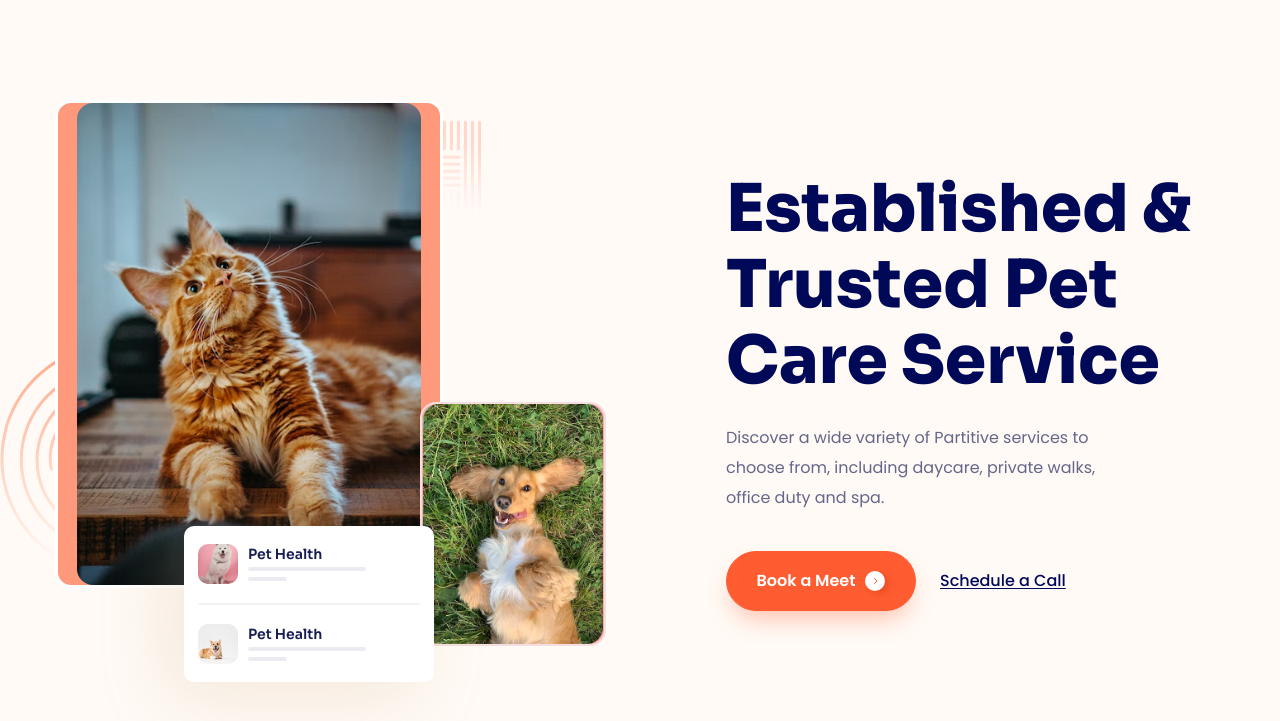
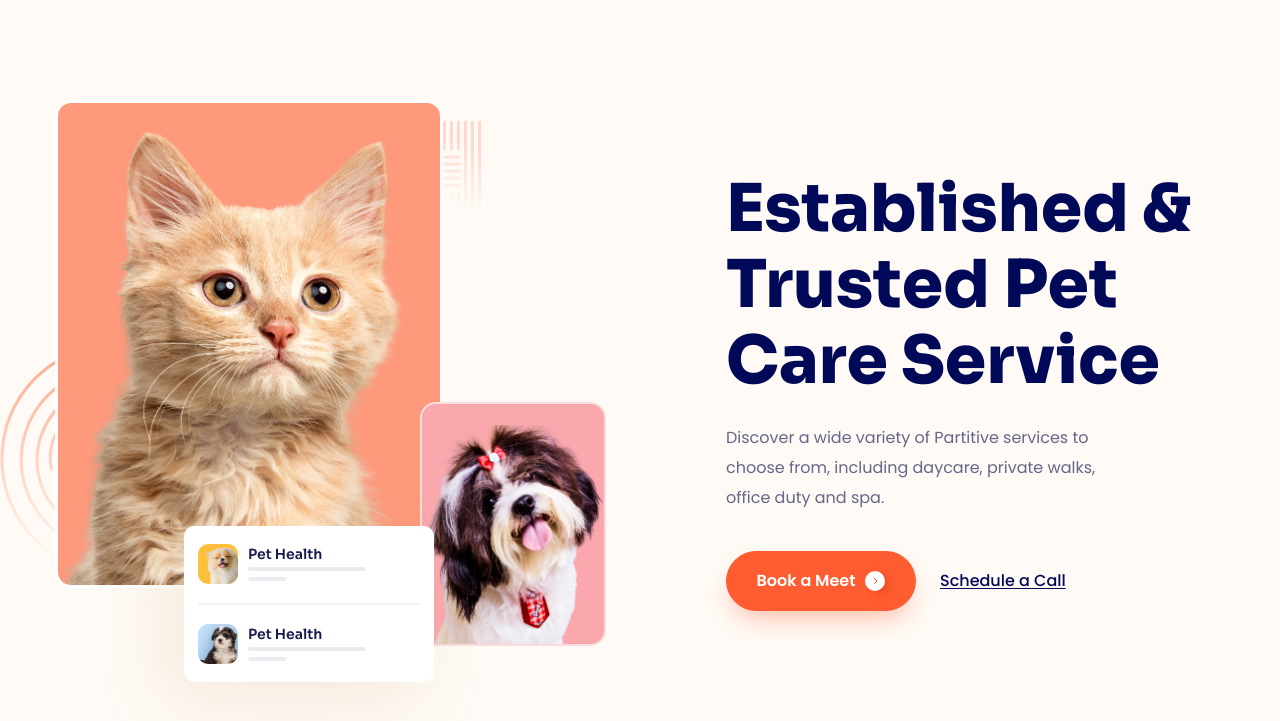
Before and after one commit to 777hanh777hanh/project-04, a plain HTML site: page index.html in a window 1280 px wide. Shown: the part 79-800 px from the top of the page. Drawn offline with Linux system fonts and the light colour scheme.

Commit message:
change image of hero section

```diff
--- a/index.html
+++ b/index.html
@@ -77,7 +77,7 @@
                     <!-- Hero media -->
                     <div class="hero__media">
                         <div class="hero__img-wrap">
-                            <img src="./assets/images/hero/hero_01.avif" alt="" class="hero__img" />
+                            <img src="./assets/images/hero/hero_01.png" alt="" class="hero__img" />
                             <!-- Decorators -->
                             <img
                                 src="./assets/images/hero/hero_decor_01.svg"
@@ -91,11 +91,11 @@
                             />
                         </div>
                         <div class="hero__img-wrap hero__img-wrap--small">
-                            <img src="./assets/images/hero/hero_02.avif" alt="" class="hero__img" />
+                            <img src="./assets/images/hero/hero_02.png" alt="" class="hero__img" />
                         </div>
                         <div class="hero__list">
                             <div class="hero-list-item">
-                                <img src="./assets/images/hero/hero_03.avif" alt="" class="hero-list-item__thumb" />
+                                <img src="./assets/images/hero/hero_03.png" alt="" class="hero-list-item__thumb" />
                                 <div class="hero-list-item__info">
                                     <p class="hero-list-item__title section__title">Pet Health</p>
                                     <div class="hero-list-item__skeleton"></div>
@@ -104,7 +104,7 @@
                             </div>
                             <span class="hero-list-item__separate"></span>
                             <div class="hero-list-item">
-                                <img src="./assets/images/hero/hero_04.avif" alt="" class="hero-list-item__thumb" />
+                                <img src="./assets/images/hero/hero_04.png" alt="" class="hero-list-item__thumb" />
                                 <div class="hero-list-item__info">
                                     <p class="hero-list-item__title section__title">Pet Health</p>
                                     <div class="hero-list-item__skeleton"></div>
```
Also changed, not shown: assets/images/hero/hero_01.avif (deleted), assets/images/hero/hero_01.png (added), assets/images/hero/hero_02.avif (deleted), assets/images/hero/hero_02.png (added), assets/images/hero/hero_03.avif (deleted), assets/images/hero/hero_03.png (added), assets/images/hero/hero_04.avif (deleted), assets/images/hero/hero_04.png (added).
